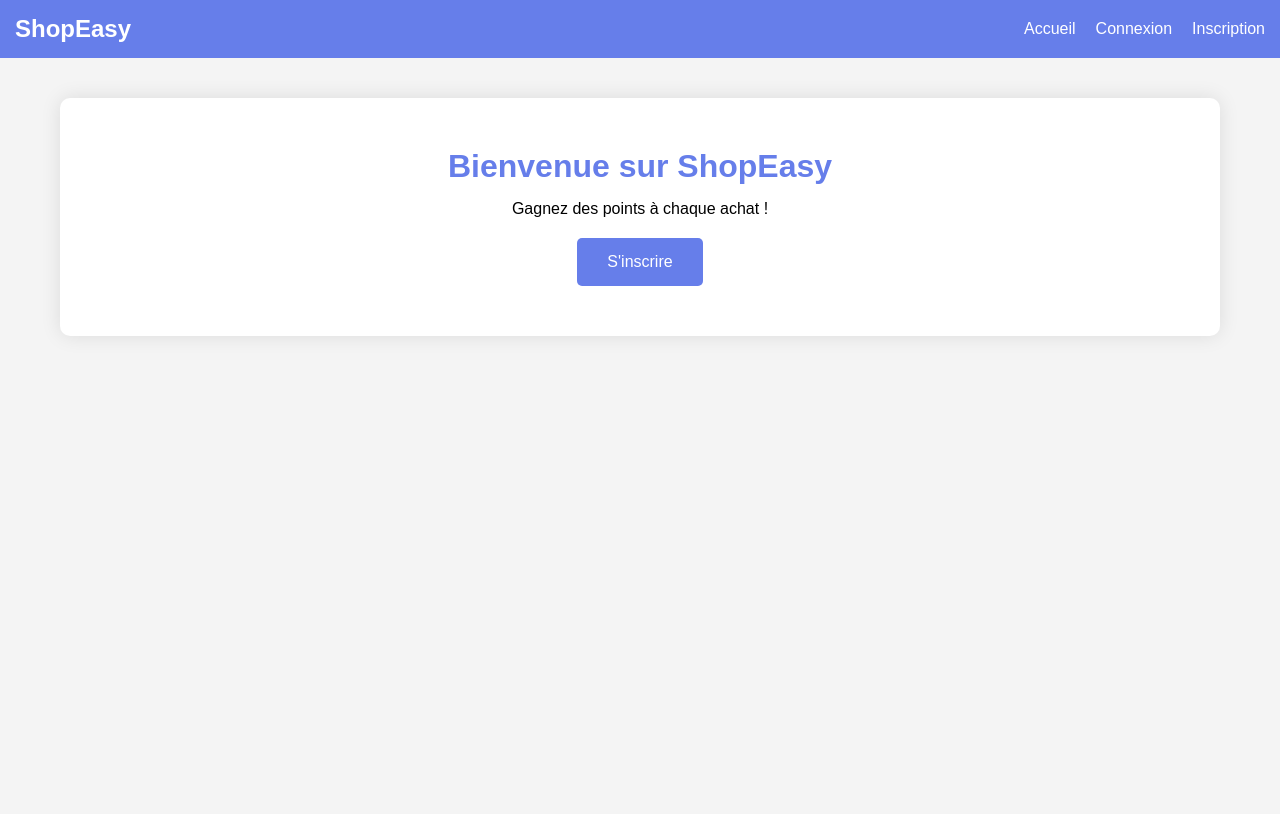
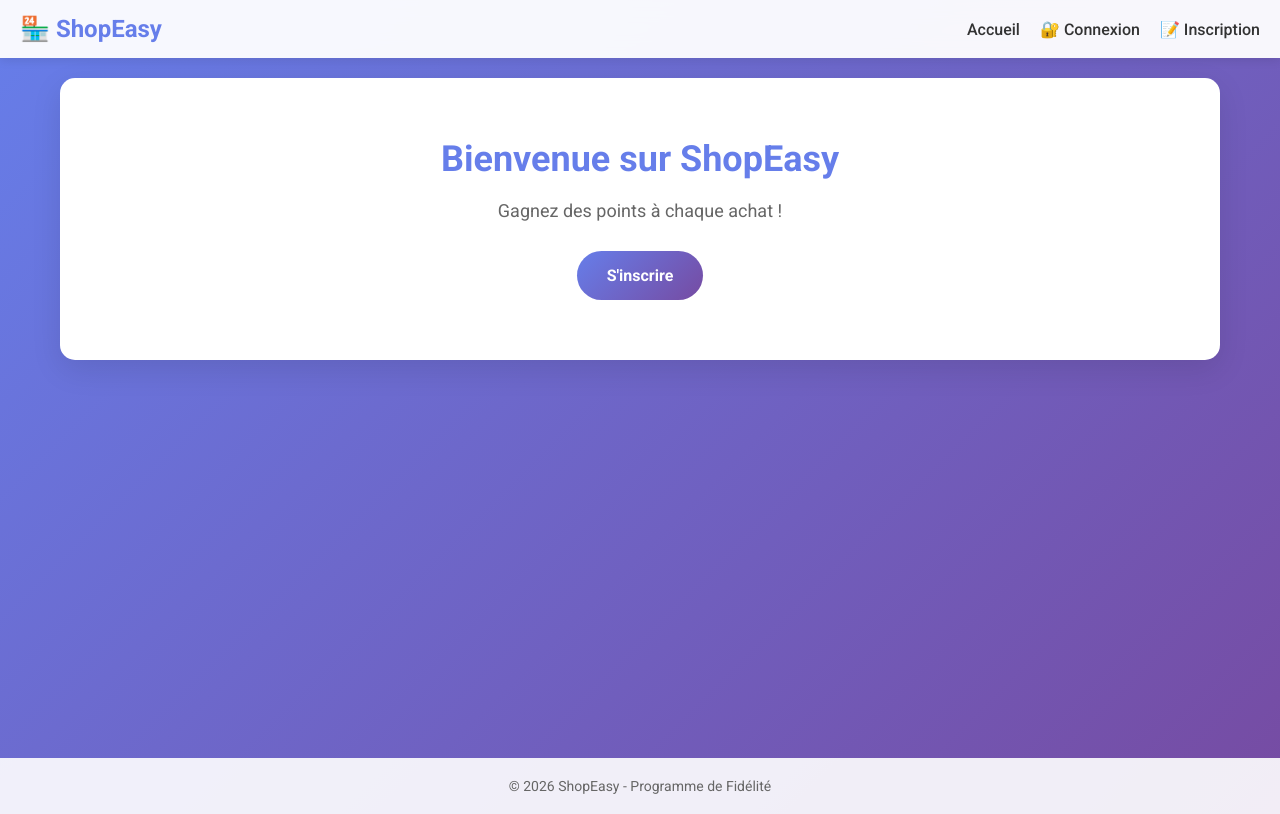
Before and after one commit to qnaisadnane/Loyality-Point-System, a PHP site: page / in a window 1280 px wide. Before the commit the page ends 286 px from the top, so only its background shows below. Run offline with PHP 8.4, Linux system fonts and the light colour scheme.

Commit message:
change design for projet

```diff
--- a/public/css/style.css
+++ b/public/css/style.css
@@ -5,21 +5,30 @@
 }
 
 body {
-    font-family: Arial, sans-serif;
-    background: #f4f4f4;
+    font-family: 'Roboto', sans-serif;
+    background: linear-gradient(135deg, #667eea 0%, #764ba2 100%);
+    min-height: 100vh;
+    color: #333;
 }
 
 nav {
-    background: #667eea;
-    padding: 15px;
-    color: white;
+    background: rgba(255, 255, 255, 0.95);
+    backdrop-filter: blur(10px);
+    padding: 15px 20px;
+    color: #333;
     display: flex;
     justify-content: space-between;
     align-items: center;
+    box-shadow: 0 2px 10px rgba(0,0,0,0.1);
+    position: sticky;
+    top: 0;
+    z-index: 100;
 }
 
 nav h1 {
     margin: 0;
+    font-weight: 700;
+    color: #667eea;
 }
 
 nav ul {
@@ -29,110 +38,187 @@ nav ul {
 }
 
 nav a {
-    color: white;
+    color: #333;
     text-decoration: none;
+    font-weight: 500;
+    transition: color 0.3s;
+}
+
+nav a:hover {
+    color: #667eea;
 }
 
 main {
     max-width: 1200px;
-    margin: 20px auto;
+    margin: 0 auto;
     padding: 20px;
+    min-height: calc(100vh - 100px);
+}
+
+footer {
+    background: rgba(255, 255, 255, 0.9);
+    text-align: center;
+    padding: 20px;
+    color: #666;
+    font-size: 14px;
 }
 
 .auth-box {
     max-width: 400px;
     margin: 50px auto;
-    padding: 30px;
+    padding: 40px;
     background: white;
-    border-radius: 10px;
-    box-shadow: 0 0 20px rgba(0,0,0,0.1);
+    border-radius: 15px;
+    box-shadow: 0 10px 30px rgba(0,0,0,0.2);
+    animation: fadeIn 0.5s ease-in;
+}
+
+@keyframes fadeIn {
+    from { opacity: 0; transform: translateY(20px); }
+    to { opacity: 1; transform: translateY(0); }
 }
 
 .auth-box h2 {
     text-align: center;
     color: #667eea;
-    margin-bottom: 20px;
+    margin-bottom: 30px;
+    font-weight: 700;
 }
 
 .auth-box div {
-    margin-bottom: 15px;
+    margin-bottom: 20px;
 }
 
 .auth-box label {
     display: block;
-    font-weight: bold;
-    color: #333;
+    font-weight: 500;
+    color: #555;
     margin-bottom: 5px;
 }
 
 .auth-box input {
     width: 100%;
-    padding: 12px;
-    margin: 0;
-    border: 1px solid #ddd;
-    border-radius: 5px;
-    font-size: 14px;
+    padding: 12px 15px;
+    border: 2px solid #e1e5e9;
+    border-radius: 8px;
+    font-size: 16px;
     font-family: inherit;
-    transition: border-color 0.3s ease, box-shadow 0.3s ease;
+    transition: border-color 0.3s, box-shadow 0.3s;
 }
 
 .auth-box input:focus {
     border-color: #667eea;
     outline: none;
-    box-shadow: 0 0 5px rgba(102, 126, 234, 0.3);
+    box-shadow: 0 0 0 3px rgba(102, 126, 234, 0.1);
 }
 
 .auth-box button {
     width: 100%;
     padding: 12px;
-    background: #667eea;
+    background: linear-gradient(135deg, #667eea 0%, #764ba2 100%);
     color: white;
     border: none;
-    border-radius: 5px;
+    border-radius: 8px;
     cursor: pointer;
     font-size: 16px;
-    font-weight: bold;
+    font-weight: 600;
     margin-top: 10px;
-    transition: background 0.3s ease;
+    transition: transform 0.2s, box-shadow 0.2s;
 }
 
 .auth-box button:hover {
-    background: #5568d3;
+    transform: translateY(-2px);
+    box-shadow: 0 5px 15px rgba(102, 126, 234, 0.3);
 }
 
 .auth-box p {
     text-align: center;
-    margin-top: 15px;
+    margin-top: 20px;
 }
 
 .auth-box a {
     color: #667eea;
     text-decoration: none;
+    font-weight: 500;
 }
 
 .auth-box a:hover {
     text-decoration: underline;
 }
 
+.hero {
+    background: white;
+    padding: 60px 40px;
+    border-radius: 15px;
+    text-align: center;
+    box-shadow: 0 10px 30px rgba(0,0,0,0.1);
+    margin-bottom: 40px;
+    animation: slideUp 0.6s ease-out;
+}
+
+@keyframes slideUp {
+    from { opacity: 0; transform: translateY(30px); }
+    to { opacity: 1; transform: translateY(0); }
+}
+
+.hero h2 {
+    color: #667eea;
+    font-size: 36px;
+    margin-bottom: 20px;
+    font-weight: 700;
+}
+
+.hero p {
+    font-size: 18px;
+    margin-bottom: 30px;
+    color: #666;
+}
+
+.hero a {
+    display: inline-block;
+    padding: 15px 30px;
+    background: linear-gradient(135deg, #667eea 0%, #764ba2 100%);
+    color: white;
+    text-decoration: none;
+    border-radius: 25px;
+    font-weight: 600;
+    transition: transform 0.2s, box-shadow 0.2s;
+}
+
+.hero a:hover {
+    transform: translateY(-3px);
+    box-shadow: 0 8px 25px rgba(102, 126, 234, 0.3);
+}
+
 .dashboard {
-    max-width: 800px;
-    margin: 0 auto;
-    padding: 20px;
+    display: grid;
+    grid-template-columns: 1fr;
+    gap: 30px;
+    margin-bottom: 40px;
 }
 
 .stat-card {
     background: white;
-    padding: 30px;
-    border-radius: 10px;
+    padding: 40px;
+    border-radius: 15px;
     text-align: center;
-    box-shadow: 0 0 20px rgba(0,0,0,0.1);
+    box-shadow: 0 10px 30px rgba(0,0,0,0.1);
+    animation: fadeIn 0.5s ease-in;
+}
+
+.stat-card h3 {
+    color: #667eea;
+    font-size: 24px;
+    margin-bottom: 20px;
+    font-weight: 600;
 }
 
 .points {
-    font-size: 48px;
+    font-size: 60px;
     color: #667eea;
-    font-weight: bold;
-    margin: 10px 0;
+    font-weight: 700;
+    margin: 20px 0;
+    text-shadow: 0 2px 4px rgba(102, 126, 234, 0.2);
 }
 
 table {
@@ -140,90 +226,114 @@ table {
     border-collapse: collapse;
     margin-top: 20px;
     background: white;
-    border-radius: 10px;
+    border-radius: 15px;
     overflow: hidden;
-    box-shadow: 0 0 20px rgba(0,0,0,0.1);
+    box-shadow: 0 10px 30px rgba(0,0,0,0.1);
+    animation: fadeIn 0.5s ease-in;
 }
 
 th, td {
-    padding: 12px;
+    padding: 15px;
     text-align: left;
-    border-bottom: 1px solid #ddd;
+    border-bottom: 1px solid #e1e5e9;
 }
 
 th {
-    background: #667eea;
+    background: linear-gradient(135deg, #667eea 0%, #764ba2 100%);
     color: white;
+    font-weight: 600;
 }
 
 tr:hover {
-    background: #f9f9f9;
+    background: #f8f9fa;
 }
 
 .rewards-grid {
     display: grid;
-    grid-template-columns: repeat(auto-fill, minmax(300px, 1fr));
-    gap: 20px;
-    margin-top: 20px;
+    grid-template-columns: repeat(auto-fill, minmax(320px, 1fr));
+    gap: 30px;
+    margin-top: 30px;
 }
 
 .reward-card {
     background: white;
-    padding: 20px;
-    border-radius: 10px;
-    box-shadow: 0 0 20px rgba(0,0,0,0.1);
+    padding: 30px;
+    border-radius: 15px;
+    box-shadow: 0 10px 30px rgba(0,0,0,0.1);
     text-align: center;
+    transition: transform 0.3s, box-shadow 0.3s;
+    animation: fadeIn 0.5s ease-in;
+}
+
+.reward-card:hover {
+    transform: translateY(-5px);
+    box-shadow: 0 15px 40px rgba(0,0,0,0.15);
 }
 
 .reward-card h3 {
     color: #667eea;
-    margin-bottom: 10px;
+    margin-bottom: 15px;
+    font-weight: 600;
+    font-size: 22px;
 }
 
 .reward-card p {
     margin: 10px 0;
+    color: #666;
+    line-height: 1.5;
 }
 
 .btn {
     display: inline-block;
-    padding: 10px 20px;
-    background: #667eea;
+    padding: 12px 25px;
+    background: linear-gradient(135deg, #667eea 0%, #764ba2 100%);
     color: white;
     text-decoration: none;
-    border-radius: 5px;
-    font-weight: bold;
-    transition: background 0.3s;
+    border-radius: 25px;
+    font-weight: 600;
+    transition: transform 0.2s, box-shadow 0.2s;
+    border: none;
+    cursor: pointer;
+    font-family: inherit;
 }
 
 .btn:hover {
-    background: #5568d3;
+    transform: translateY(-2px);
+    box-shadow: 0 5px 15px rgba(102, 126, 234, 0.3);
 }
 
 .disabled {
     color: #999;
     font-style: italic;
+    padding: 12px 25px;
+    border-radius: 25px;
+    background: #f8f9fa;
+    display: inline-block;
+    width: 100%;
+    box-sizing: border-box;
+}
+
+/* Responsive */
+@media (max-width: 768px) {
+    nav ul {
+        flex-direction: column;
+        gap: 10px;
     }
 
     .hero {
-    background: white;
-    padding: 50px;
-    border-radius: 10px;
-    text-align: center;
-    box-shadow: 0 0 20px rgba(0,0,0,0.1);
+        padding: 40px 20px;
     }
 
     .hero h2 {
-    color: #667eea;
-    font-size: 32px;
-    margin-bottom: 15px;
+        font-size: 28px;
     }
 
-.hero a {
-    display: inline-block;
-    margin-top: 20px;
-    padding: 15px 30px;
-    background: #667eea;
-    color: white;
-    text-decoration: none;
-    border-radius: 5px;
+    .rewards-grid {
+        grid-template-columns: 1fr;
     }
+
+    .auth-box {
+        margin: 20px;
+        padding: 30px 20px;
+    }
+}
--- a/src/Views/layouts/base.twig
+++ b/src/Views/layouts/base.twig
@@ -2,26 +2,33 @@
 <html lang="fr">
 <head>
     <meta charset="UTF-8">
+    <meta name="viewport" content="width=device-width, initial-scale=1.0">
     <title>ShopEasy</title>
+    <link rel="preconnect" href="https://fonts.googleapis.com">
+    <link rel="preconnect" href="https://fonts.gstatic.com" crossorigin>
+    <link href="https://fonts.googleapis.com/css2?family=Roboto:wght@300;400;500;700&display=swap" rel="stylesheet">
     <link rel="stylesheet" href="/loyality_point_system/public/css/style.css">
 </head>
 <body>
     <nav>
-        <h1>ShopEasy</h1>
+        <h1>🏪 ShopEasy</h1>
         <ul>
             <li><a href="/loyality_point_system/public/">Accueil</a></li>
             {% if session.user_id is defined %}
-                <li><a href="/loyality_point_system/public/history">Historique</a></li>
-                <li><a href="/loyality_point_system/public/rewards">Récompenses</a></li>
-                <li><a href="/loyality_point_system/public/logout">Déconnexion</a></li>
+                <li><a href="/loyality_point_system/public/history">📊 Historique</a></li>
+                <li><a href="/loyality_point_system/public/rewards">🎁 Récompenses</a></li>
+                <li><a href="/loyality_point_system/public/logout">🚪 Déconnexion</a></li>
             {% else %}
-                <li><a href="/loyality_point_system/public/login">Connexion</a></li>
-                <li><a href="/loyality_point_system/public/register">Inscription</a></li>
+                <li><a href="/loyality_point_system/public/login">🔐 Connexion</a></li>
+                <li><a href="/loyality_point_system/public/register">📝 Inscription</a></li>
             {% endif %}
         </ul>
     </nav>
     <main>
         {% block content %}{% endblock %}
     </main>
+    <footer>
+        <p>&copy; 2026 ShopEasy - Programme de Fidélité</p>
+    </footer>
 </body>
 </html>
```
Lines whose indentation alone changed are shown as unchanged.
